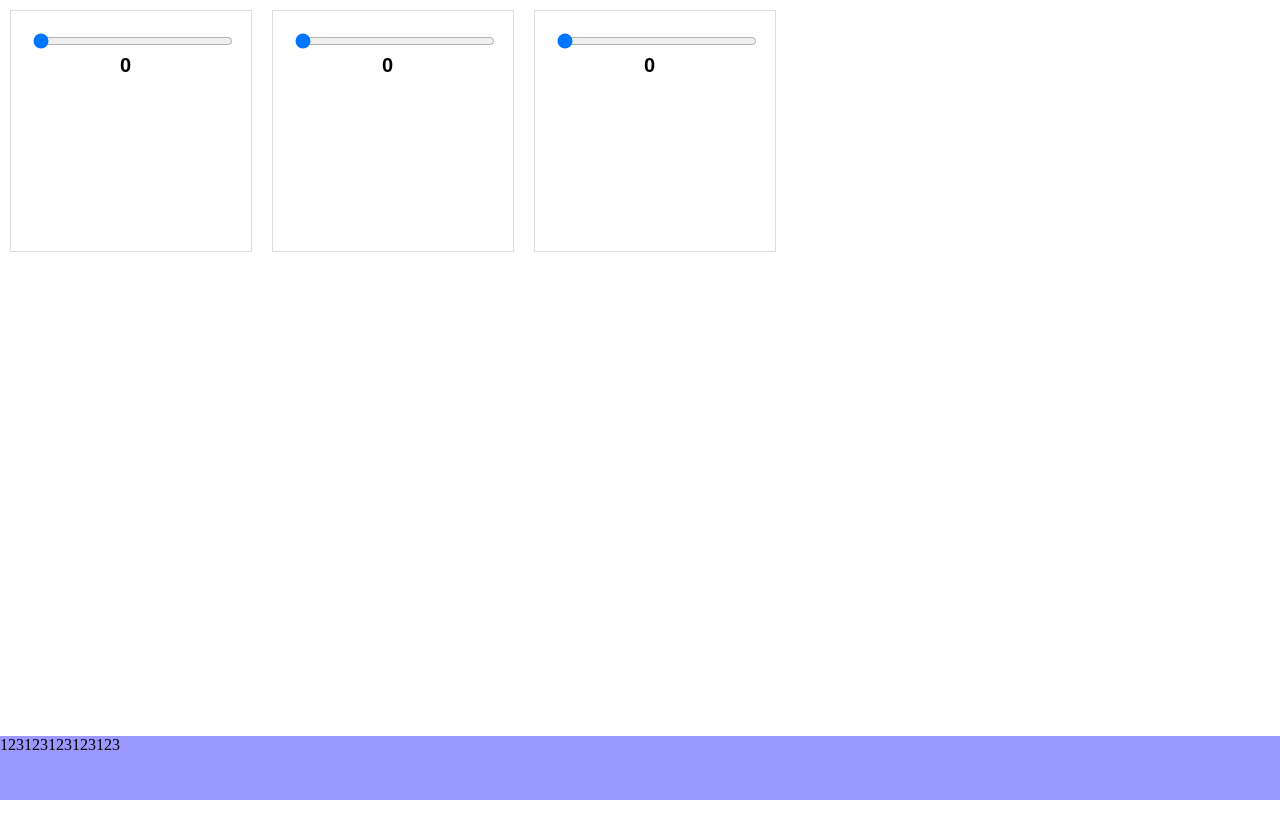
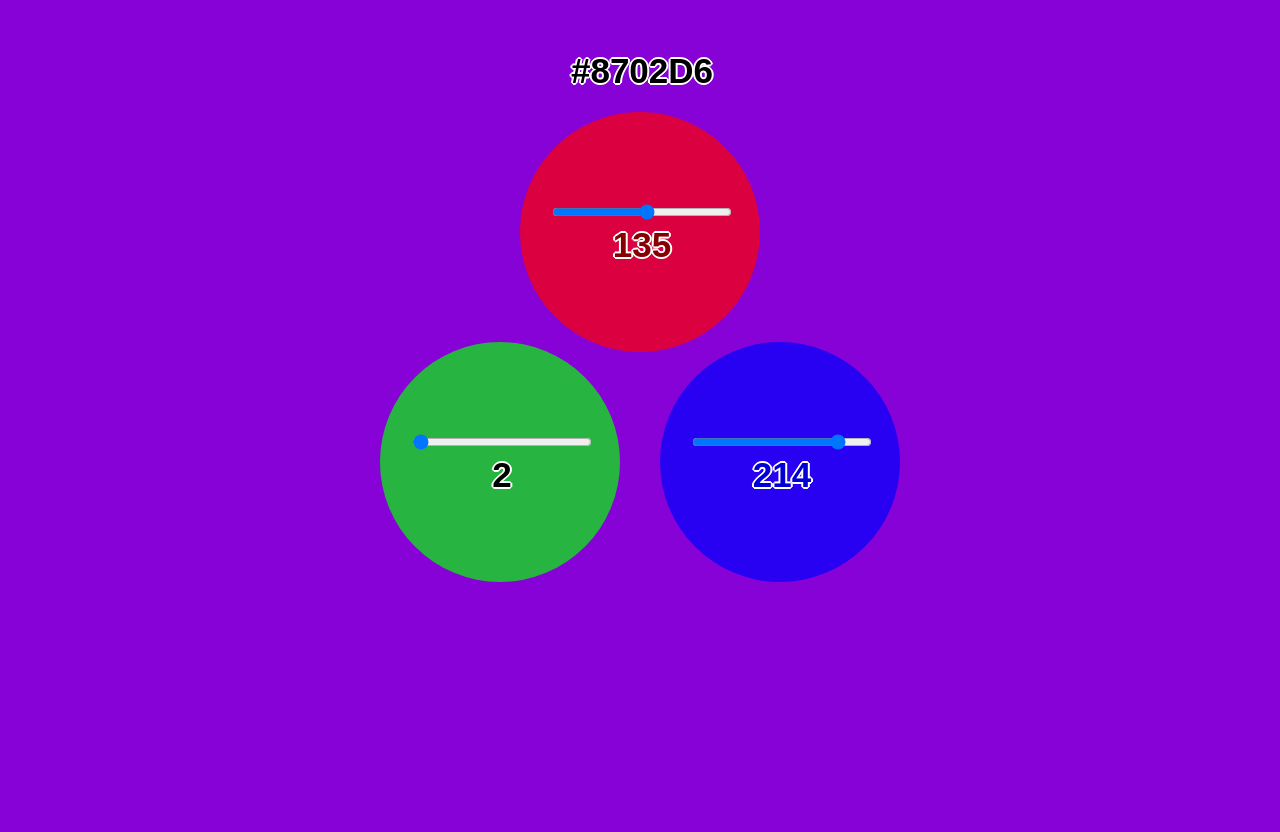
Before and after one commit to mshspike/Blend, a plain HTML site: page index.html in a window 1280 px wide. Before the commit the page ends 800 px from the top, so only its background shows below. Drawn offline with Linux system fonts and the light colour scheme.

Commit message:
Now it looks way better... Still need Hex to RGB conversion though

```diff
--- a/index.html
+++ b/index.html
@@ -1,37 +1,46 @@
 <!DOCTYPE html>
 <html>
 <head>
+  <meta charset="UTF-8">
   <title>Blend</title>
   <link rel="stylesheet" type="text/css" href="stylesheets/main.css">
 </head>
 <body>
 
-<div class="wrapper">
-  <div class="row">
-    <div class="color-block">
-      <input type="range" class="rgb-input" id="range_red" min="0" max="255" value="0">
+<div class="container">
+
+  <div id="block_hex" class="hex-block">
+    <input type="text" id="hex" class="hex-input" value="#000000">
+  </div>
+
+  <div id="block_red" class="rgb-block">
+    <div class="block-content">
+      <input type="range" id="range_red" class="rgb-input" min="0" max="255" value="0">
       <br />
-      <input type="number" class="rgb-input" id="number_red" min="0" max="255" value="0">
-    </div>
-    <div class="color-block">
-      <input type="range" class="rgb-input" id="range_green" min="0" max="255" value="0">
-      <br />
-      <input type="number" class="rgb-input" id="number_green" min="0" max="255" value="0">
-    </div>
-    <div class="color-block">
-      <input type="range" class="rgb-input" id="range_blue" min="0" max="255" value="0">
-      <br />
-      <input type="number" class="rgb-input" id="number_blue" min="0" max="255" value="0">
+      <input type="text" id="text_red" class="rgb-input" min="0" max="255" value="0">
     </div>
   </div>
-  <div class="push"></div>
-</div>
 
-<div class="footer">
-  123123123123123
+  <div id="block_green" class="rgb-block">
+    <div class="block-content">
+      <input type="range" id="range_green" class="rgb-input" min="0" max="255" value="0">
+      <br />
+      <input type="text" id="text_green" class="rgb-input" min="0" max="255" value="0">
+    </div>
+  </div>
+
+  <div id="block_blue" class="rgb-block">
+    <div class="block-content">
+      <input type="range" id="range_blue" class="rgb-input" min="0" max="255" value="0">
+      <br />
+      <input type="text" id="text_blue" class="rgb-input" min="0" max="255" value="0">
+    </div>
+  </div>
+
 </div>
 
 </body>
 <script type="text/javascript" src="scripts/jquery-2.1.4.min.js"></script>
 <script type="text/javascript" src="scripts/main.js"></script>
+<script type="text/javascript" src="scripts/layout.js"></script>
 </html>
--- /dev/null
+++ b/scripts/layout.js
@@ -0,0 +1,3 @@
+$(document).ready(function() {
+    $("#center-box").css("left",($(document).width())/2-200);
+});
--- a/scripts/main.js
+++ b/scripts/main.js
@@ -1,27 +1,96 @@
-console.log($(".rgb-input").length);
+/**
+ * Document ready function. Set a random color when page is reloaded
+ */
+$(document).ready(function() {
+    setColor((Math.floor(Math.random()*255)),(Math.floor(Math.random()*255)),(Math.floor(Math.random()*255)));
+});
+
+/**
+* Capture "tab" key on the 3 RGB input.
+* It is to allow using tab key to loop through each RGB color.
+*/
+$(".block-content").on("keydown", "[id^=text]", function(e) {
+    var keyCode = e.keyCode || e.which;
+    if (keyCode == 9) {
+        e.preventDefault();
+
+        var text_input_arr = $("[id^=text]");
+        for (var i=0; i<text_input_arr.length; i++) {
+            if (text_input_arr[i] == $(this)[0]) {
+                if (i == 2) { $("[id^=text]")[0].focus(); $("[id^=text]")[0].select(); }
+                else { $("[id^=text]")[i+1].focus(); $("[id^=text]")[i+1].select(); }
+                return 1;
+            }
+        }
+    }
+});
+
+/**
+ * Onchange listener on the 3 RGB color input.
+ */
 $(".rgb-input").change(function() {
     $(this).val(verifyColor($(this).val()));
 
     var type = $(this).attr("type");
-    var rgb = [
-                verifyColor($("#"+type+"_red").val()),
+    var rgb  = [verifyColor($("#"+type+"_red").val()),
                 verifyColor($("#"+type+"_green").val()),
-                verifyColor($("#"+type+"_blue").val())
-            ];
-    if (type == "number") {
+                verifyColor($("#"+type+"_blue").val()) ];
+
+    if (type == "text") {
         $("[id^=range]").each(function(i) { $(this).val(rgb[i]); });
     } else {
-        $("[id^=number]").each(function(i) { $(this).val(rgb[i]); });
+        $("[id^=text]").each(function(i) { $(this).val(rgb[i]); });
     }
-    $("#number_red").css("color", "#"+colortohex(rgb[0])+"0000");
-    $("#number_green").css("color", "#00"+colortohex(rgb[1])+"00");
-    $("#number_blue").css("color", "#0000"+colortohex(rgb[2]));
-    $("body").css("background-color", "#"+rgbtohex(rgb));
+    $("#hex").val("#"+rgbtohex(rgb[0], rgb[1], rgb[2]));
+
+    setColor(rgb[0],rgb[1],rgb[2]);
 });
+
+$("[id*=text_]").on("paste", function(e) {
+    var pastedText;
+/*
+    if (window.clipboardData && window.clipboardData.getData) { // IE
+        pastedText = window.clipboardData.getData('Text');
+    } else if (e.clipboardData && e.clipboardData.getData) {
+        pastedText = e.clipboardData.getData('text/plain');
+    }
+    console.log("pastedText = " + pastedText);
+*/
+});
+
+function setEach(color, value) {
+    var rgb = "rgb(";
+    if (color == "red") { rgb += value + ",0,0)"; }
+    else if (color == "green") { rgb += "0," + value + ",0"; }
+    else if (color == "blue") { rgb += "0,0," + value; }
+    else { console.log("Error setting color. Passed color = " + color); return false; }
+
+    $("#text_"+color).css("color", rgb);
+    $("#range_"+color).val(value);
+    $("#text_"+color).val(value);
+}
+
+function setColor(r,g,b) {
+    // Color block text
+    setEach("red",   r);
+    setEach("green", g);
+    setEach("blue",  b);
+
+    // Hex & Background
+    $("#hex").val("#"+rgbtohex(r,g,b));
+    $("body").css("background-color","rgb("+r+","+g+","+b+")")
+}
 
 function hextorgb(hex) {
     var rgb = [];
     return rgb;
+}
+
+function rgbtohex(r,g,b) {
+    var rgb = [r,g,b];
+    var hex = [];
+    $.each(rgb, function(index, value) { hex.push(colortohex(value)); });
+    return (hex[0] + hex[1] + hex[2]).toUpperCase();
 }
 
 function colortohex(color) {
@@ -30,24 +99,21 @@ function colortohex(color) {
     return hex;
 }
 
-function rgbtohex(rgb) {
-    var hex = [];
-    $.each(rgb, function(index, value) {
-        hex.push(colortohex(value));
-    });
-    return (hex[0] + hex[1] + hex[2]);
+/**
+ * Verify the data from the 3 RGB input.
+ * The raw input will be parsed into integer.
+ * If out of bound, value is set to the closest bound (min/max), if it's invalid string, set it to 0.
+ *
+ * @param  {String} col Raw input from the textfield
+ * @return {Integer}     Parsed integer which will be assigned back to the textfield.
+ */
+function verifyColor(col) {
+    var parsed = parseInt(col, 10);
+    var corr = 0;
+    if (!isNaN(parsed)) {
+        if (parsed > 255) { corr = 255; }
+        else if (parsed < 0) { corr = 0; }
+        else { corr = parsed; }
+    }
+    return corr;
 }
-
-function verifyColor(col) {
-    var corr = 0;
-
-    if ((col == "") || (col < 0)) {
-        corr = 0;
-    } else if (col > 255) {
-        corr = 255;
-    } else {
-        corr = col;
-    }
-
-    return parseInt(corr, 10);
-}
--- a/stylesheets/main.scss
+++ b/stylesheets/main.scss
@@ -1,41 +1,64 @@
+$footer-height: 1em;
+$border: #CCC solid 1px;
+
 html, body {
-    height: 100%;
     margin: 0;
+    font-family: sans-serif;
 }
 
-.wrapper {
-    min-height: 100%;
-    height: auto !important;
-    height: 100%;
-    margin: 0 auto -4em;
+.container {
+    padding-top: 30px;
+    width: 90%;
+    margin: 0 auto;
 }
 
-.footer, .push {
-    height: 4em;
+#block_hex {
+    padding: 20px;
+    .hex-input {
+        background: transparent;
+        border: none;
+    }
 }
 
-.footer {
-    background: lighten(blue,30);
-}
+.rgb-block {
+    width: 180px; height: 180px;
+    padding: 30px;
+    border-radius: 50%;
+    margin: 0 auto;
 
-.color-block {
-    float: left;
-    height: 200px;
-    width: 200px;
-    padding: 20px;
-    border: #DDD solid 1px;
-    margin: 10px;
-    background: rgba(255, 255, 255, 0.5);
+    .block-content {
+        position: relative;
+        bottom: -60px;
+    }
 
     input[type=range] {
         width: 100%;
     }
-    input[type=number] {
+}
+
+    input[type=text] {
         width: 100%;
         border: none;
-        font-size: 20px;
+        font-size: 35px;
         text-align: center;
         font-weight: 600;
         background: transparent;
+        text-shadow: 2px 0 0 #fff, -2px 0 0 #fff, 0 2px 0 #fff, 0 -2px 0 #fff, 1px 1px #fff, -1px -1px 0 #fff, 1px -1px 0 #fff, -1px 1px 0 #fff;
     }
+
+#block_red {
+    background: rgba(255,0,0,0.7);
+    position: relative;
 }
+#block_green {
+    background: rgba(0,255,0,0.7);
+    position: relative;
+    left: -140px;
+    top: -10px;
+}
+#block_blue {
+    background: rgba(0,0,255,0.7);
+    position: relative;
+    right: -140px;
+    top: -250px;
+}
```
Also changed, not shown: stylesheets/main.css, 1 other file.
